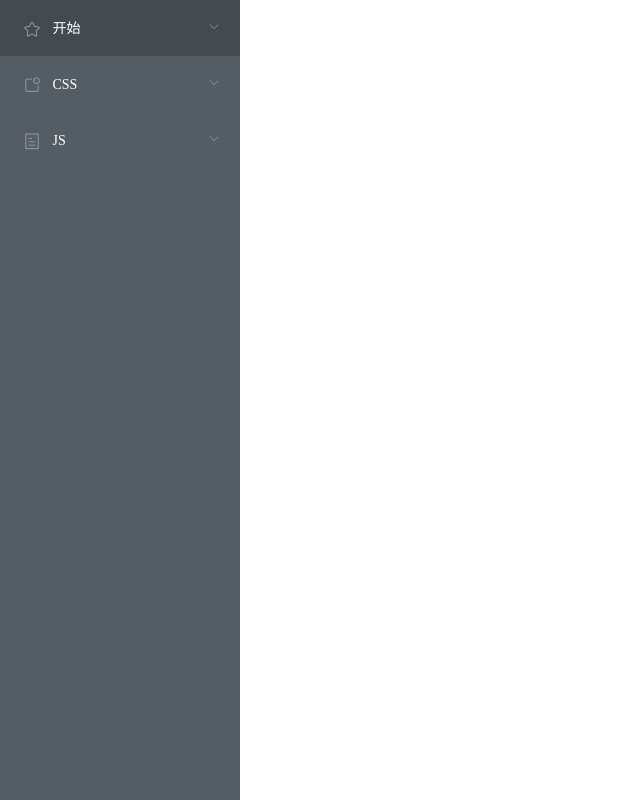
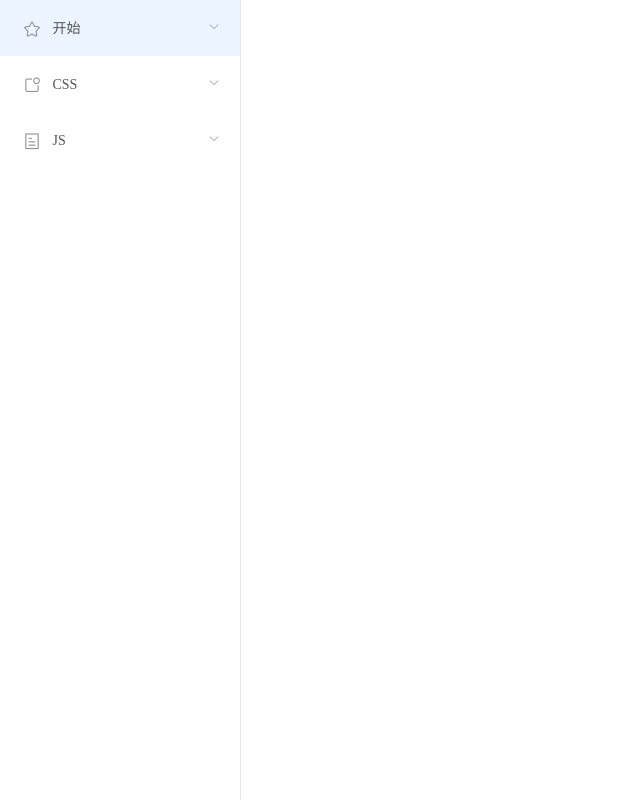
Before and after one commit to kscript/front-end, a Vue app: page / in a window 1280 px wide. Shown: the whole page, without its empty margins (0-640 px from the left). Built offline with nearby package versions, Linux system fonts and the light colour scheme; the HTML template or start-up script is replaced by a standard one.

Commit message:
生成案例

```diff
--- a/src/views/home/index.vue
+++ b/src/views/home/index.vue
@@ -2,11 +2,13 @@
   <div class="view-home">
     <el-container>
     <el-aside class="scroll" :width="asideW + 'px'">
+      <div class="scroll">
       <el-menu
        class="el-menu-vertical-demo"
-       text-color="#fff"
-       background-color="#545c64"
-       active-text-color="#ffd04b"
+       text-color="#555"
+       text-color2="#fff"
+       background-color2="#545c64"
+       active-text-color2="#ffd04b"
        @select="selectMenu"
        :collapse="isCollapse"
        :collapse-transition="false"
@@ -50,6 +52,7 @@
         </el-menu-item>
         </template>
       </el-menu>
+      </div>
     </el-aside>
     <el-main>
       <router-view/>
@@ -112,22 +115,20 @@ export default {
   left: 0;
 }
 .el-aside{
-  // position: fixed;
-  // top: 0;
-  // bottom: 0;
-  // left: 0;
-  // width: auto!important;
-  // min-width: 200px;
-  background: #545c64;
-}
-.el-menu{
+  .scroll{
     position: fixed;
     top: 0;
     bottom: 0;
     left: 0;
+    overflow-x: hidden;
+    overflow-y: auto;
+    border-right: 1px solid #e6e6e6;
+    .el-menu{
       border-right: none;
       /deep/ .el-menu-item-group__title{
         display: none;
       }
     }
+  }
+}
 </style>
```
Also changed, not shown: 18 other files (tests, documents, lock files or other folders). Lines whose indentation alone changed are shown as unchanged.
